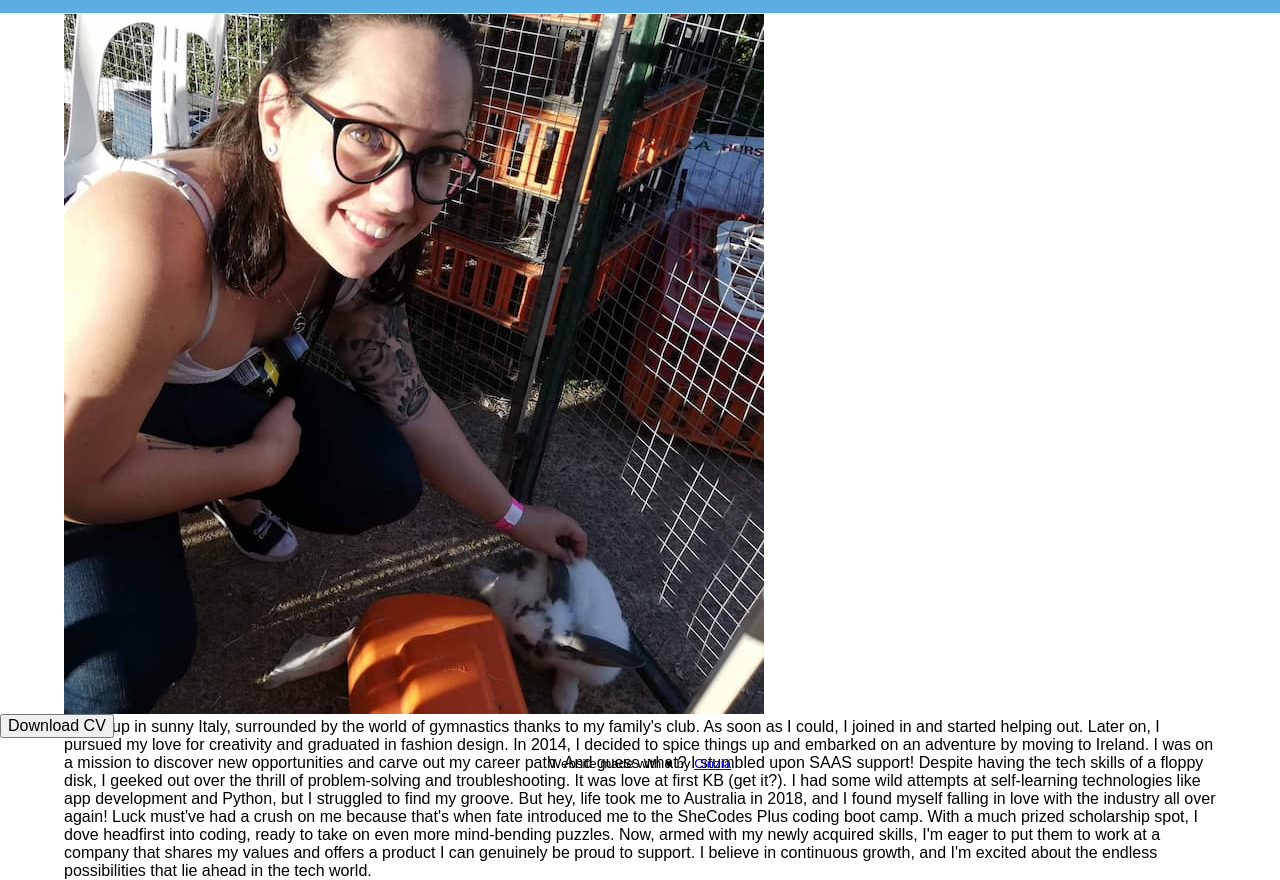
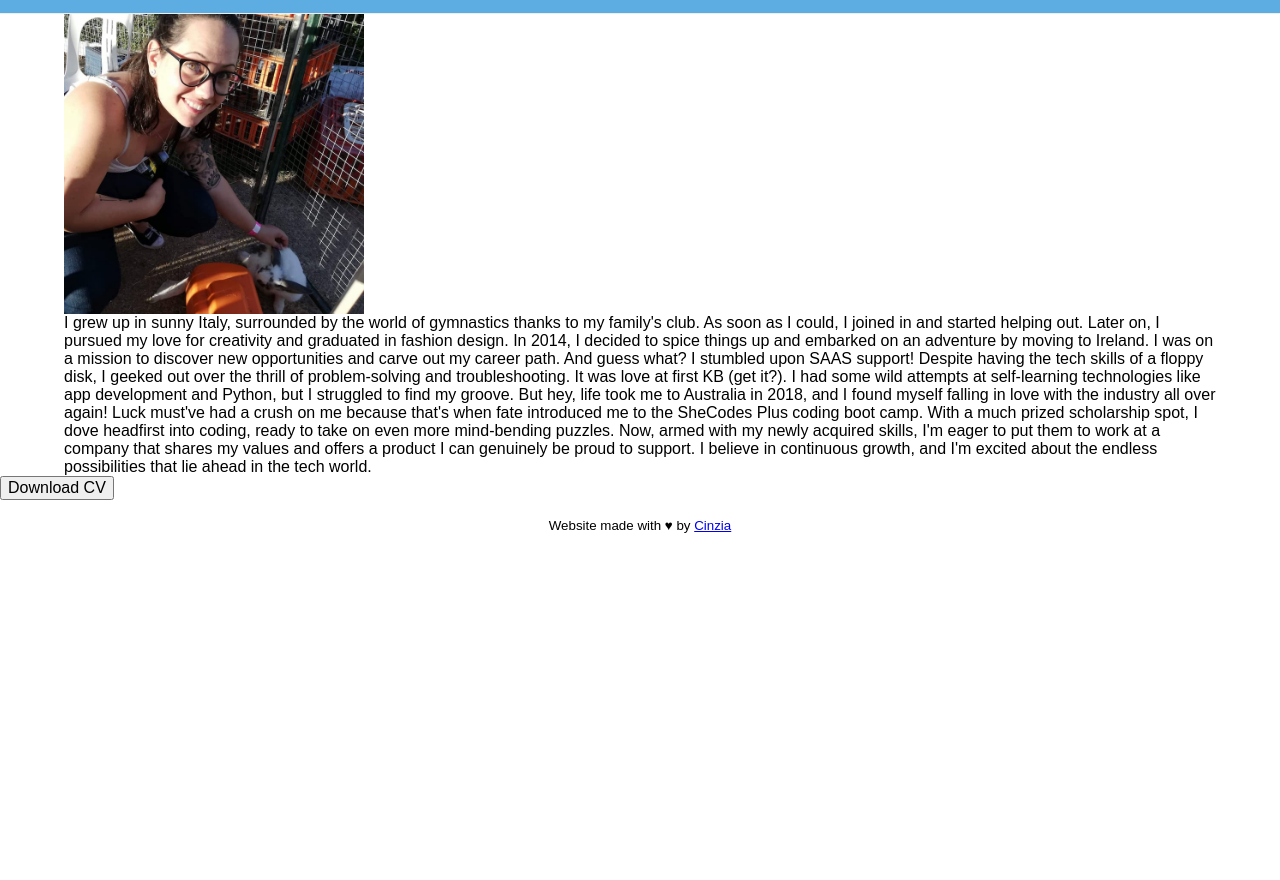
Before and after one commit to cinzialoi/SheCodes_Portfolio, a plain HTML site: page my-story.html in a window 1280 px wide. Shown: the part 69-949 px from the top of the page. After the commit the page ends 800 px from the top, so only its background shows below. Drawn offline with Linux system fonts and the light colour scheme.

Commit message:
changed image size in My story

```diff
--- a/CSS/style.css
+++ b/CSS/style.css
@@ -298,8 +298,17 @@ footer {
 
 .mystorysection {
     max-width: 90%;
-    max-height: 700px;
+    max-height: 90%;
     margin: auto;
+}
+
+#photo-container {
+    height: 300px;
+}
+
+.msimage {
+    max-width: 100%;
+    max-height: 100%;
 }
 
 @media (min-width: 768px) {
--- a/my-story.html
+++ b/my-story.html
@@ -45,10 +45,10 @@
         </nav>
     </header>
     <section class="mystorysection">
-        <div id="my-story-photo">
-            <img src="Images/photo-my-story1.jpg">
+        <div id="photo-container">
+            <img src="Images/photo-my-story1.jpg" class="msimage">
         </div>
-        <div></div>
+        <div>
             <p>I grew up in sunny Italy, surrounded by the world of gymnastics thanks to my family's club. As soon as I could, I joined in and started helping out. Later on, I pursued my love for creativity and graduated in fashion design. In 2014, I decided to spice things up and embarked on an adventure by moving to Ireland. I was on a mission to discover new opportunities and carve out my career path. And guess what? I stumbled upon SAAS support! Despite having the tech skills of a floppy disk, I geeked out over the thrill of problem-solving and troubleshooting. It was love at first KB (get it?). I had some wild attempts at self-learning technologies like app development and Python, but I struggled to find my groove. But hey, life took me to Australia in 2018, and I found myself falling in love with the industry all over again! Luck must've had a crush on me because that's when fate introduced me to the SheCodes Plus coding boot camp. With a much prized scholarship spot, I dove headfirst into coding, ready to take on even more mind-bending puzzles. Now, armed with my newly acquired skills, I'm eager to put them to work at a company that shares my values and offers a product I can genuinely be proud to support. I believe in continuous growth, and I'm excited about the endless possibilities that lie ahead in the tech world.</p>
         </div>
     </section>
```
